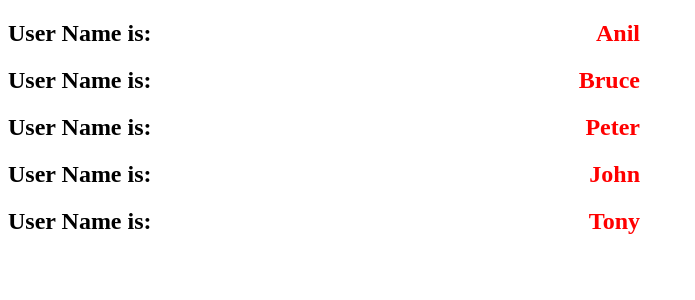
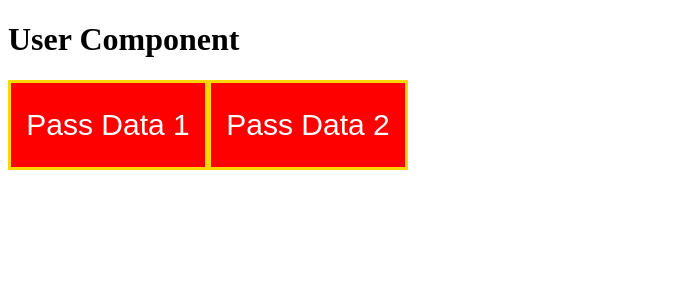
Before and after one commit to Chabsy123/angular-v19-tutorial, an Angular app: page / in a window 1280 px wide. Shown: the top 300 px of the page, without its empty margins (0-695 px from the left). Built offline with nearby package versions, Linux system fonts and the light colour scheme.

Commit message:
Pass Data From Child to Parent Using Output

```diff
--- a/src/app/app.component.html
+++ b/src/app/app.component.html
@@ -633,9 +633,24 @@ Each input field is bound to a FormControl using [formControl]
 
 
 <!-- reuse component -->
- @for(user of users;track user){
+ <!-- @for(user of users;track user){
   <div>
 
     <app-user [user]="user"></app-user>
   </div>
- }
+ } -->
+
+ <!-- Pass data from child to parent component -->
+ <!--
+  Listens to the 'getUsers' event emitted from the <app-user> component.
+  When triggered, it calls handleUsers($event) in the parent.
+-->
+<app-user (getUsers)="handleUsers($event)"></app-user>
+
+<!--
+  Renders the list of users received from the child using @for loop.
+  'track user' helps Angular optimize DOM updates.
+-->
+@for (user of users; track user) {
+  <h1>{{ user }}</h1>
+}
--- a/src/app/app.component.ts
+++ b/src/app/app.component.ts
@@ -487,22 +487,37 @@ export class AppComponent {
 // }
 
 // Stores the selected username to pass to the child component
-userName = "Bruce";
+// userName = "Bruce";
 
 /**
  * Updates 'userName' based on dropdown selection.
  * This triggers re-binding to the child.
  */
-changeUser(val: string) {
-  this.userName = val;
-}
+// changeUser(val: string) {
+//   this.userName = val;
+// }
 
 // Alternate method (not used in current HTML but functionally similar)
-onUserChange(user: string) {
-  this.userName = user;
-}
+// onUserChange(user: string) {
+//   this.userName = user;
+// }
 
 
 // reuse components
-users=['Anil','Bruce','Peter','John','Tony']
+// users=['Anil','Bruce','Peter','John','Tony']
+
+// pass data from child to parent component
+
+// Receives data emitted from the child component
+users: string[] | undefined;
+
+/**
+ * Handles the user list emitted from the child.
+ * Connected via (getUsers) event binding in app.component.html
+ */
+handleUsers(users: string[]) {
+  console.log(users);
+  this.users = users;
 }
+
+}
--- a/src/app/user/user.component.html
+++ b/src/app/user/user.component.html
@@ -6,4 +6,20 @@
 <!-- <h1>User name is {{ user }}</h1>
 <h1>{{ city }}</h1> -->
 
-<h2>User Name is: <span>{{ user }}</span></h2>
+<!-- reuse components -->
+<!-- <h2>User Name is: <span>{{ user }}</span></h2> -->
+
+
+ <!-- Pass Data from Child to Parent Component -->
+<h1>User Component</h1>
+
+<!--
+  Button 1: Emits the 'users' array using inline emit in the template.
+  Notice: No 'this' keyword is used inside template bindings.
+-->
+<button (click)="getUsers.emit(users)">Pass Data 1</button>
+
+<!--
+  Button 2: Calls a method in the TS file to emit the same data.
+-->
+<button (click)="passData()">Pass Data 2</button>
--- a/src/app/user/user.component.ts
+++ b/src/app/user/user.component.ts
@@ -1,4 +1,4 @@
-import { Component, Input } from '@angular/core';
+import { Component, EventEmitter, Input, Output } from '@angular/core';
 import { ActivatedRoute } from '@angular/router';
 
 @Component({
@@ -39,5 +39,24 @@ export class UserComponent {
   // 2. If 'app-user' is a Web Component then add 'CUSTOM_ELEMENTS_SCHEMA' to the '@Component.schemas' of this component to suppress this message.
   // 3. To allow any property add 'NO_ERRORS_SCHEMA' to the '@Component.schemas' of this component.
 
-  @Input() user: string = ''
+  // @Input() user: string = ''
+
+   // Emits an event carrying the list of users to the parent
+  @Output() getUsers = new EventEmitter();
+
+  // Sample data to send to parent component
+  users = ['Anil', 'Bruce', 'Peter', 'John', 'Tony'];
+
+  /**
+   * Emits the user list when called.
+   * Called by the second button in the HTML.
+   */
+  passData() {
+    this.getUsers.emit(this.users);
+  }
+
+  // You could also emit automatically on init (currently commented out)
+  // ngOnInit() {
+  //   this.getUsers.emit(this.users);
+  // }
 }
```
